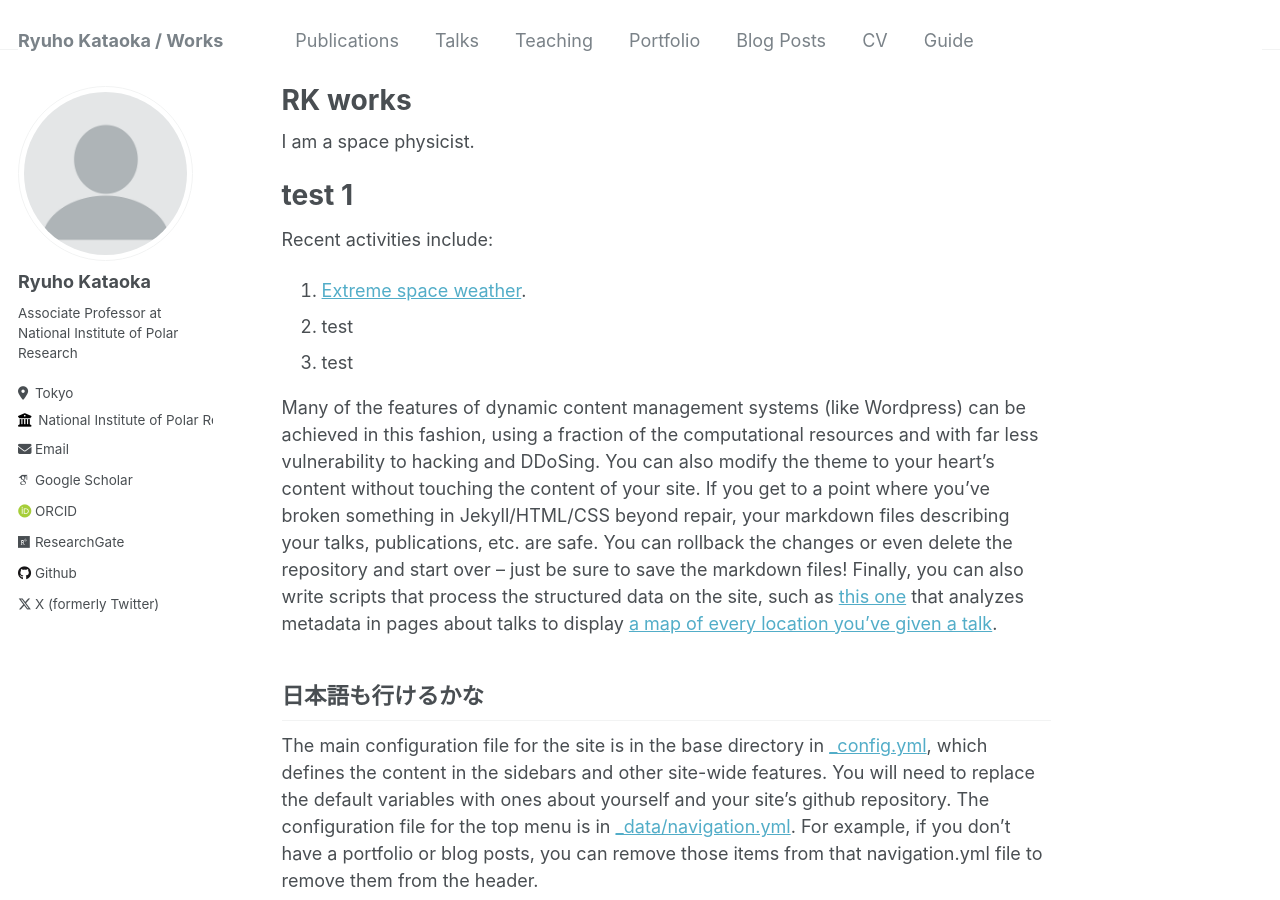
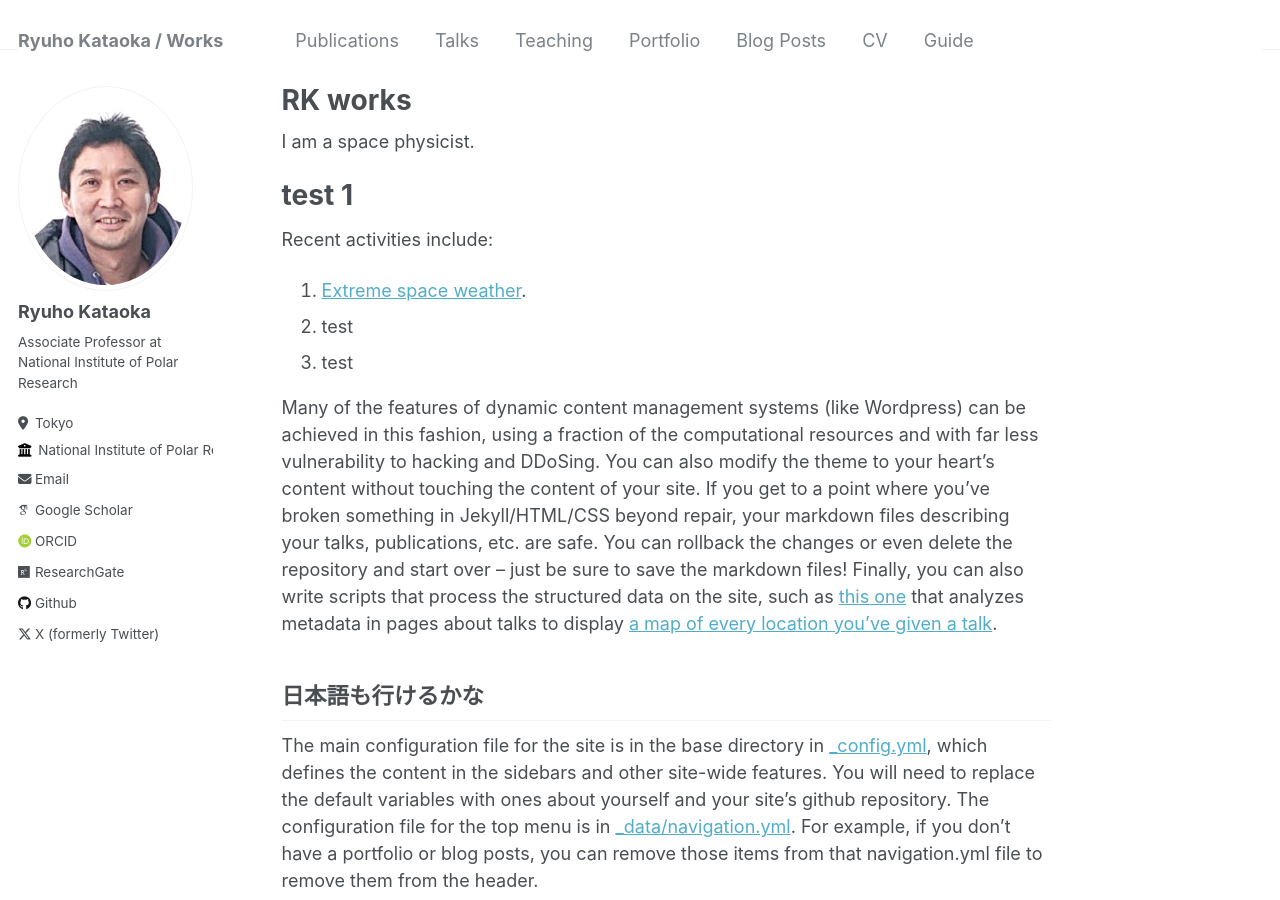
Before and after one commit to ryuhokataoka/ryuhokataoka.github.io, a Jekyll site: the page built from _pages/about.md, in a window 1280 px wide and 900 px high. Built offline with Jekyll 4.4.1, drawn with Linux system fonts in a browser that asks for light colours; some web fonts are replaced.

Commit message:
Update _config.yml

```diff
--- a/_config.yml
+++ b/_config.yml
@@ -21,7 +21,7 @@ repository               : "ryuhokataoka/ryuhokataoka.github.io"
 #               Additional customization can be done by editing /_includes/author-profile.html
 author:
   # Biographic information
-  avatar           : "profile.png"
+  avatar           : "rk2024.jpg"
   name             : "Ryuho Kataoka"
   pronouns         : # example: "he/his"
   bio              : "Associate Professor at National Institute of Polar Research"
```
